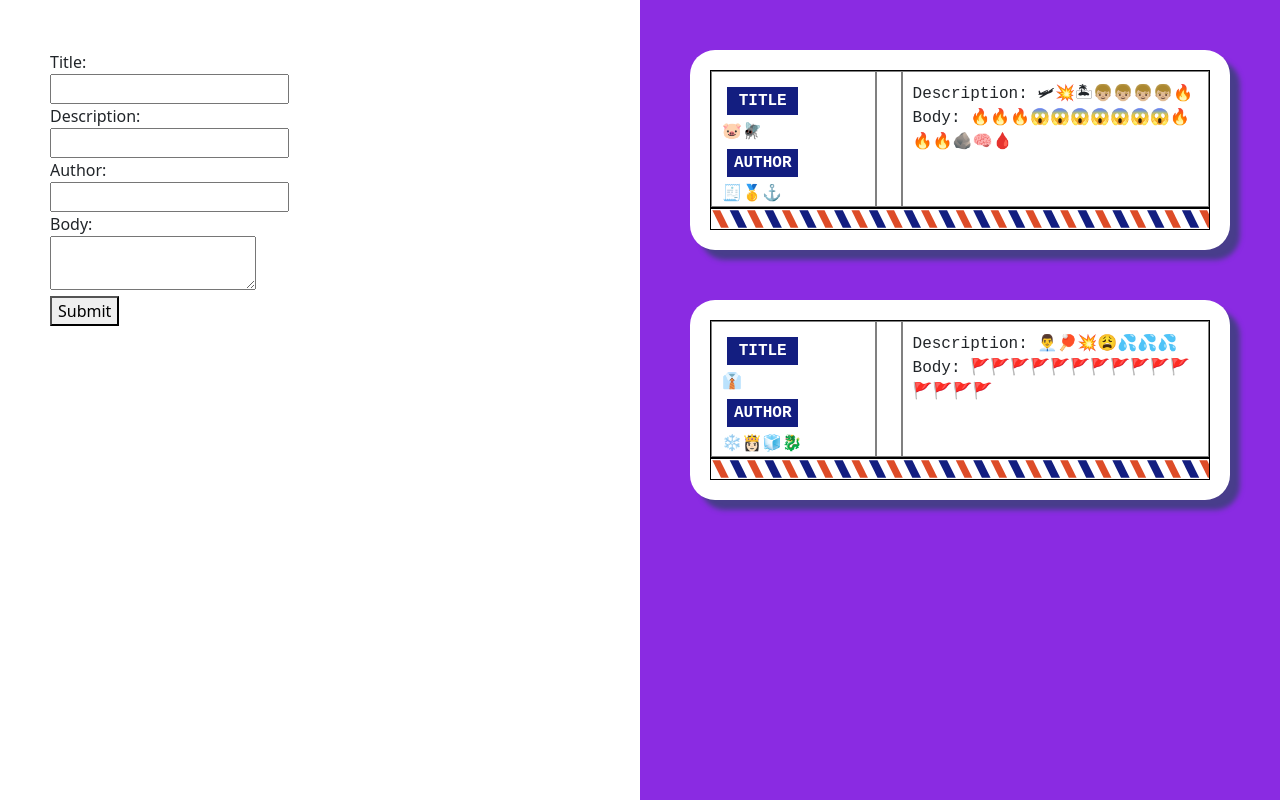
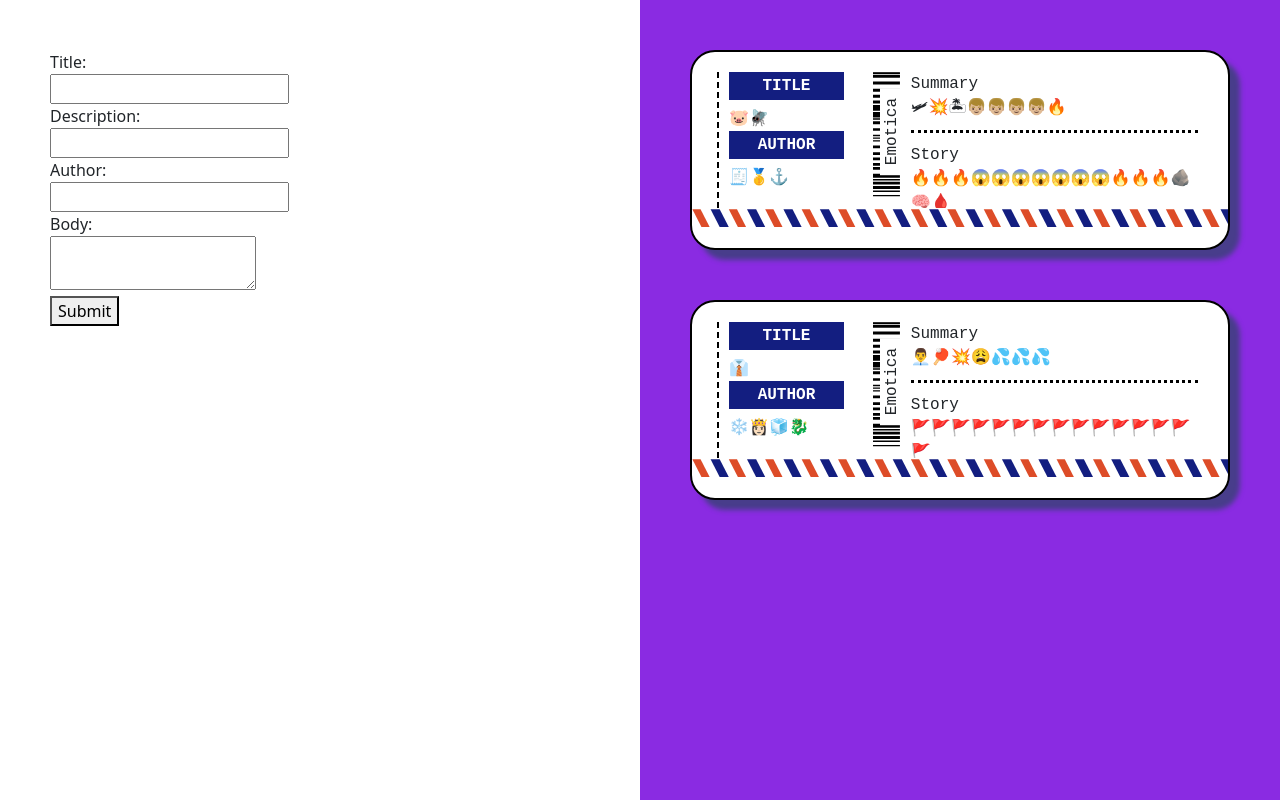
Before and after one commit to excess-rose-blossoms/emotica, a React (Create React App) app: page / in a window 1280 px wide. Built offline with nearby package versions, Linux system fonts and the light colour scheme.

Commit message:
all components in place for the card

```diff
--- a/src/components/StoryCard.js
+++ b/src/components/StoryCard.js
@@ -7,17 +7,24 @@ function StoryCard(props) {
       <div className='content-container'>
         <div className='info-container'>
           <div className='header-text'>TITLE</div>
-          {props.title}
+          <div>{props.title}</div>
           <div className='header-text'>AUTHOR</div>
-          {props.author}
+          <div>{props.author}</div>
         </div>
 
         <div className='divider-container'>
+          <span style={{"backgroundColor": "white", "writing-mode": "vertical-lr", "transform": "rotate(180deg)", "padding-top": "10px", "padding-bottom": "10px"}}>Emotica</span>
         </div>
 
         <div className='description-container'>
-          <div>Description: {props.description}</div>
-          <div>Body: {props.body}</div>
+          <div style={{"padding-bottom": "10px"}}>
+            Summary<br/>
+            {props.description}
+          </div>
+          <div style={{"border-top":"3px dotted black", "padding-top": "10px"}}>
+          Story<br />
+          {props.body}
+          </div>
         </div>
 
       </div>
--- a/src/css/story-card.css
+++ b/src/css/story-card.css
@@ -1,6 +1,8 @@
 .story-card {
     background-color: white;
-    padding: 20px;
+    padding-top: 20px;
+    padding-bottom: 20px;
+    border: 2px black solid;
     border-radius: 25px;
     height: 200px;
     display: flex;
@@ -12,10 +14,10 @@
 .deco-container {
     flex: 0.15;
     overflow: auto;
-    border: 1px black solid;
     background-image: url(../media/mail-stripes.svg);
     background-repeat: no-repeat;
-    background-size: cover;
+    background-size: 150% 150%;
+    background-position: -1px -5px;
 }
 
 .content-container {
@@ -23,32 +25,37 @@
     display: flex;
     flex-direction: row;
     overflow: auto;
-    border: 1px black solid;
 }
 
 .info-container {
     flex: 3;
-    padding: 10px;
-    border: 1px grey solid;
+    margin-left: 25px;
+    padding-left: 10px;
+    border-left: 2px black dashed;
 }
 
 .divider-container {
-    flex: 0.5;
-    border: 1px grey solid;
+    flex: 0.8;
+    background-image: url(../media/barcode.svg);
+    background-repeat: no-repeat;
+    background-position: -6px;
+    background-size: cover;
+    margin-bottom: 8px;
+    text-align: center;
+    padding-top: 3%;
 }
 
 .description-container {
     flex: 6;
-    padding: 10px;
-    border: 1px grey solid;
+    padding-right: 30px;
 }
 
 .header-text {
     background-color: #131E80;
     color: white;
-    max-width: 50%;
+    max-width: 80%;
     padding: 2px;
     text-align: center;
     font-weight: bold;
-    margin: 5px;
+    margin-bottom: 7px;
 }
```
Also changed, not shown: src/media/barcode.svg, src/media/mail-stripes.svg.
